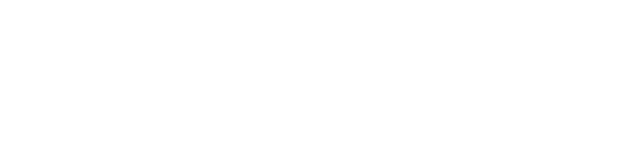
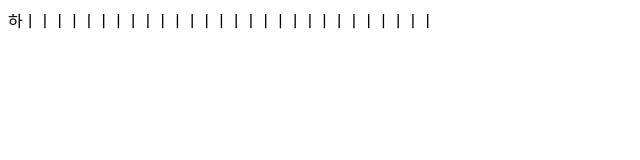
Before and after one commit to Parkjiheon/vworld, a plain HTML site: page index.html in a window 1280 px wide. Shown: the whole page, without its empty margins (0-640 px from the left). Drawn offline with Linux system fonts and the light colour scheme.

Commit message:
Update index.html

```diff
--- a/index.html
+++ b/index.html
@@ -8,6 +8,6 @@
 </head>
 <script type="text/javascript" src="http://map.vworld.kr/js/vworldMapInit.js.do?version=2.0&apiKey=[인증키]"></script>
 <body>
-
+    하ㅣㅣㅣㅣㅣㅣㅣㅣㅣㅣㅣㅣㅣㅣㅣㅣㅣㅣㅣㅣㅣㅣㅣㅣㅣㅣㅣㅣ
 </body>
 </html>
```
